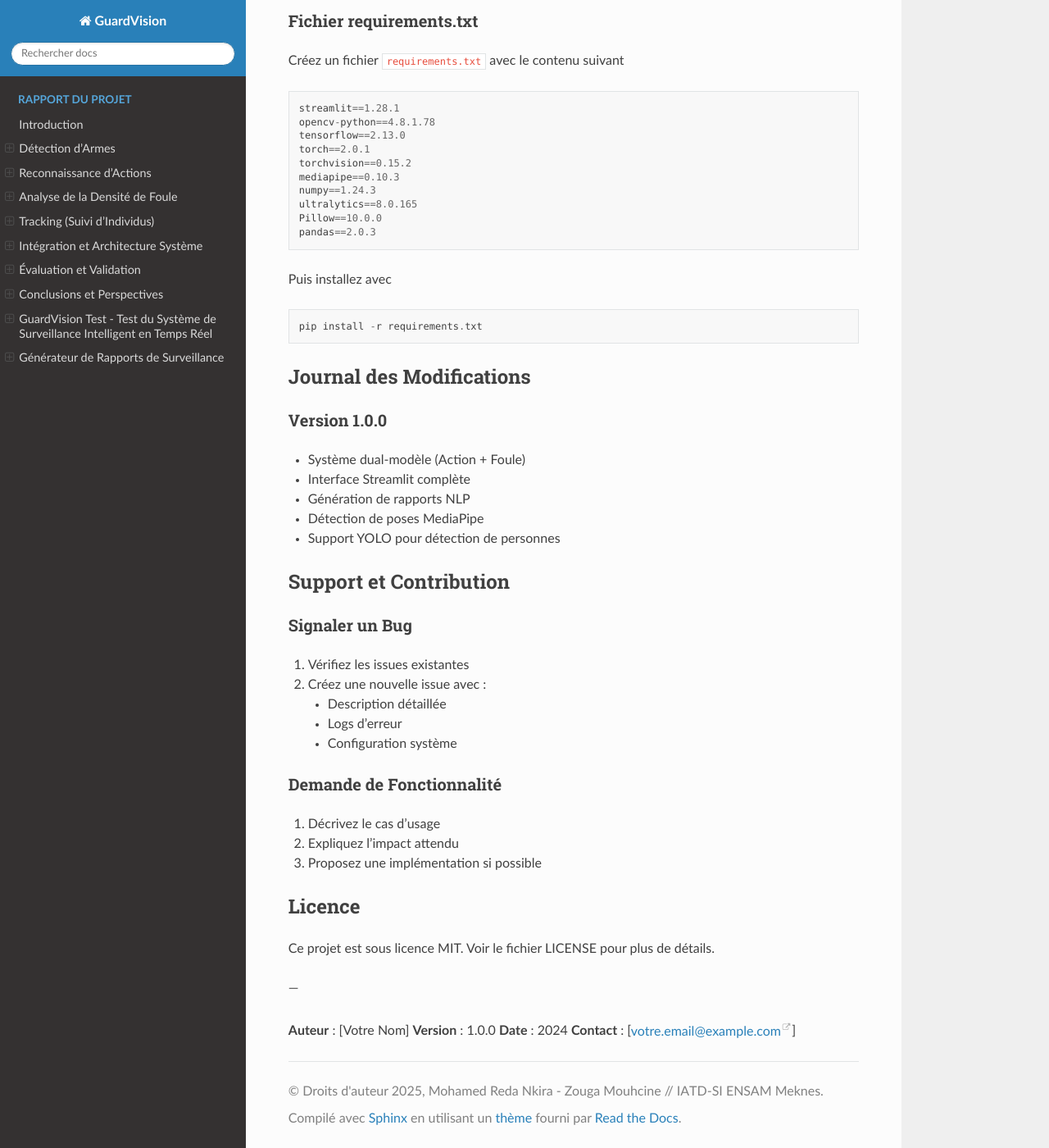
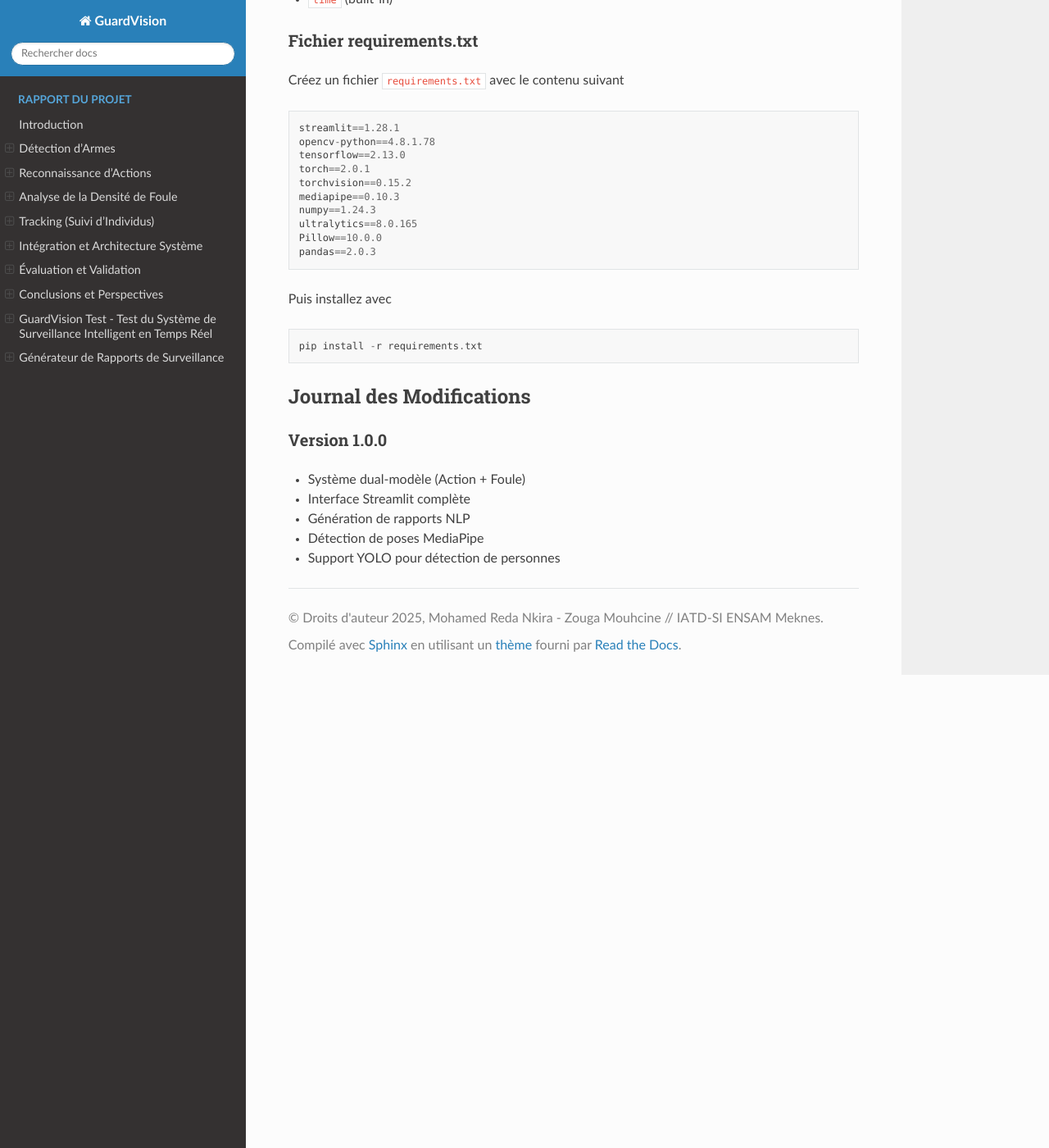
Before and after one commit to med-reda-nk/GuardVision, a Sphinx documentation site: the page built from Documentation/guide.rst, in a window 1280 px wide and 1400 px high, scrolled down 7569 px. Shown: the whole window at 82% size. Built offline with Sphinx 7.4.7 and the Read the Docs theme 3.1.0, drawn with Linux system fonts in a browser that asks for light colours; pages that are not in the unit, such as notebooks, are missing from menus; some of the changed text lies outside the part shown.

Commit message:
Update guide.rst

```diff
--- a/Documentation/guide.rst
+++ b/Documentation/guide.rst
@@ -107,14 +108,14 @@
     ├── models/
     │   ├── action_model.keras
     │   └── crowd_model.keras
-    ├── paste.txt (votre fichier principal)
+    ├── streamlit_interface.py (fichier principal)
     ├── requirements.txt
     └── README.md
 
 Configuration des Modèles
 =========================
 
-Modèles Requis
+Modèles Requis : téléchargé depuis le lien
 --------------
 
 1. **action_model.keras** : Modèle de reconnaissance d'actions
@@ -213,9 +214,9 @@
 Accès aux Rapports
 ~~~~~~~~~~~~~~~~~~
 
-1. Cliquez sur "📊 Generate Report" dans le panneau de contrôle
-2. Visualisez le rapport dans l'expandeur "📄 View Report"
-3. Téléchargez avec "💾 Save Report"
+1. Cliquez sur "Generate Report" dans le panneau de contrôle
+2. Visualisez le rapport dans l'expandeur "View Report"
+3. Téléchargez avec "Save Report"
 
 2. Types de Détections
 -----------------------
@@ -417,35 +418,3 @@
 * Génération de rapports NLP
 * Détection de poses MediaPipe
 * Support YOLO pour détection de personnes
-
-Support et Contribution
-========================
-
-Signaler un Bug
-----------------
-
-1. Vérifiez les issues existantes
-2. Créez une nouvelle issue avec :
-
-   * Description détaillée
-   * Logs d'erreur
-   * Configuration système
-
-Demande de Fonctionnalité
---------------------------
-
-1. Décrivez le cas d'usage
-2. Expliquez l'impact attendu
-3. Proposez une implémentation si possible
-
-Licence
-=======
-
-Ce projet est sous licence MIT. Voir le fichier LICENSE pour plus de détails.
-
----
-
-**Auteur** : [Votre Nom]
-**Version** : 1.0.0
-**Date** : 2024
-**Contact** : [votre.email@example.com]
```
Also changed, not shown: other parts of Documentation/guide.rst (+2 -1 lines).
